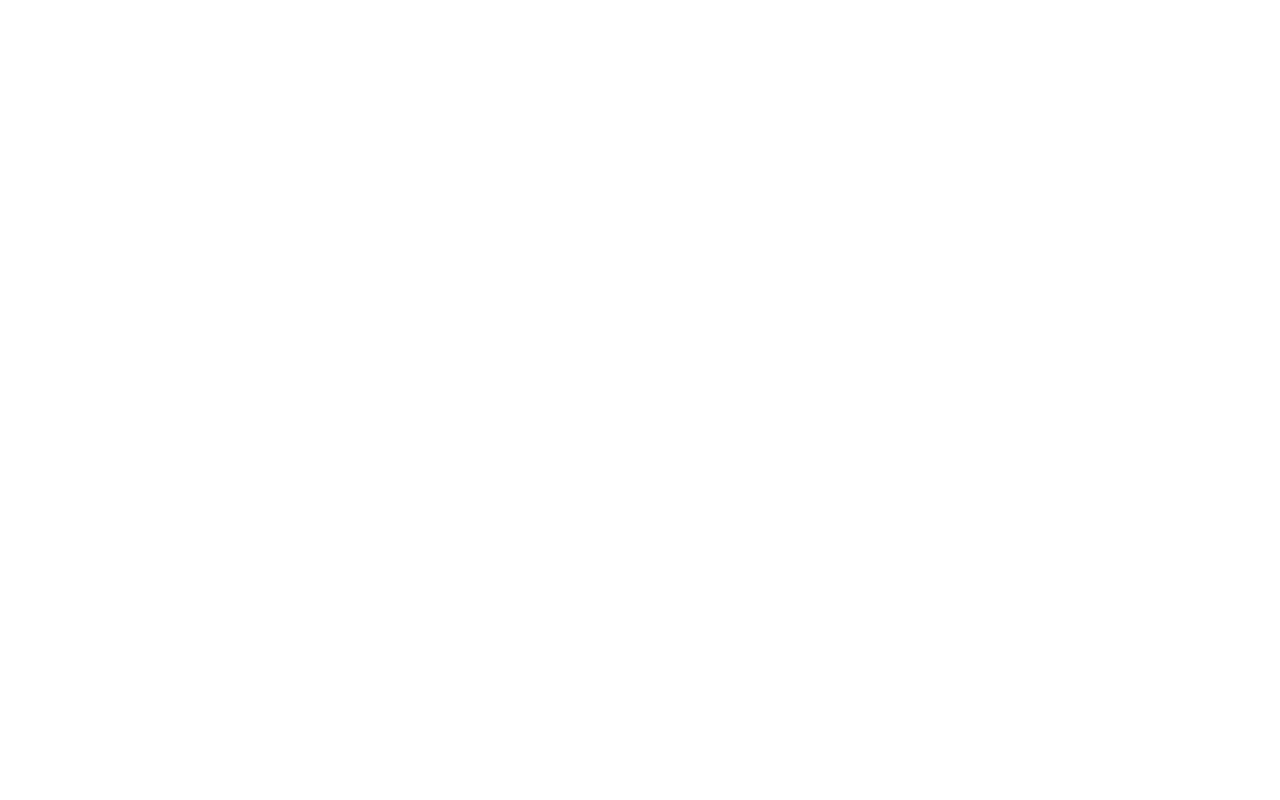
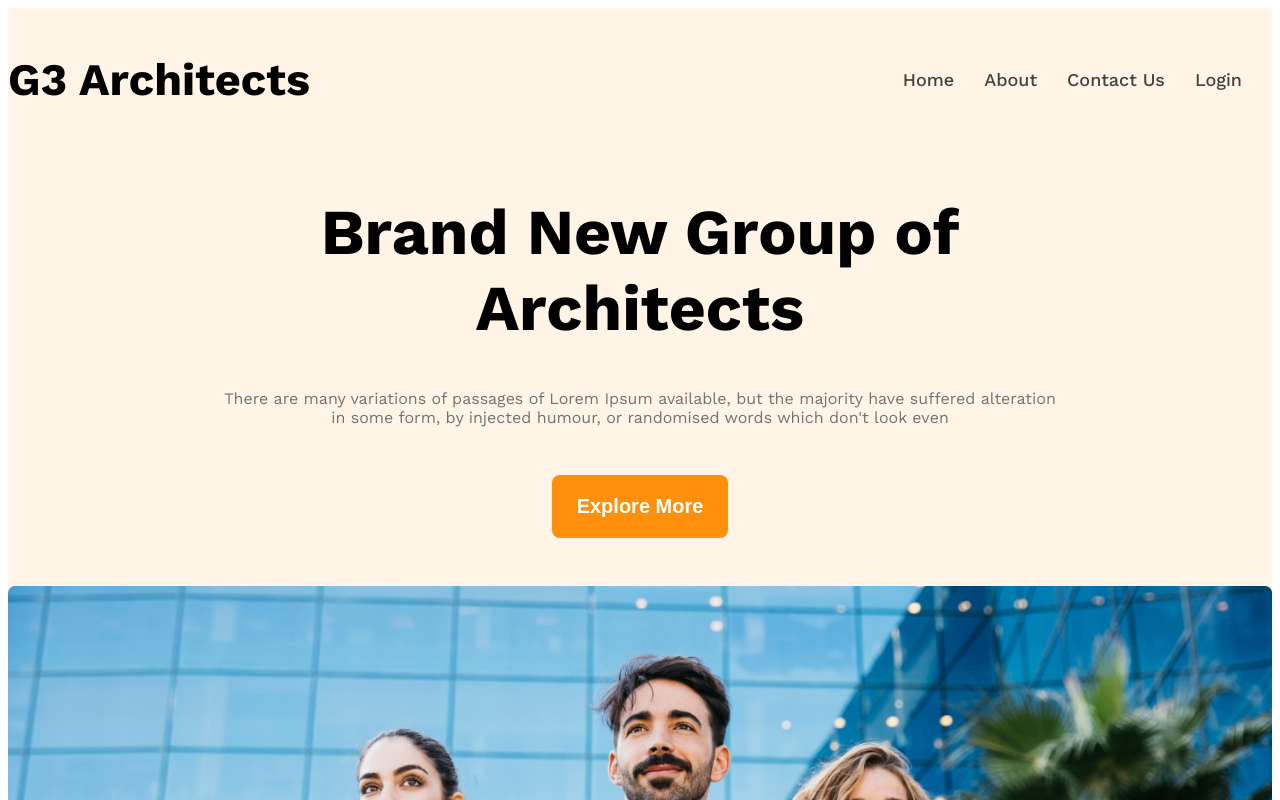
Before and after one commit to ariyanyeamin14/G3-Architects-Project, a plain HTML site: page index.html in a window 1280 px wide. Shown: the top 800 px of the page. Drawn offline with nearby package versions, Linux system fonts and the light colour scheme.

Commit message:
header section done

```diff
--- a/index.html
+++ b/index.html
@@ -7,6 +7,24 @@
     <link rel="stylesheet" href="style.css">
 </head>
 <body>
-
+    <header>
+        <nav class="navbar display-flex">
+            <h3 class="brand">G3 Architects</h3>
+            <ul class="nav-links display-flex">
+                <li class="nav-item"><a href="" class="nav-link dark-2">Home</a></li>
+                <li class="nav-item"><a href="" class="nav-link dark-2">About</a></li>
+                <li class="nav-item"><a href="" class="nav-link dark-2">Contact Us</a></li>
+                <li class="nav-item"><a href="" class="nav-link dark-2">Login</a></li>
+            </ul>
+        </nav>
+        <div class="banner">
+            <div class="banner-content">
+                <h1 class="banner-title">Brand New Group of Architects </h1>
+                <p class="banner-description dark-3">There are many variations of passages of Lorem Ipsum available, but the majority have suffered alteration in some form, by injected humour, or randomised words which don't look even</p>
+                <button class="btn-primary">Explore More</button>
+            </div>
+            <img src="images/banner.png" alt="" class="banner-img">
+        </div>
+    </header>
 </body>
 </html>
--- a/style.css
+++ b/style.css
@@ -1 +1,76 @@
 @import url('https://fonts.googleapis.com/css2?family=Work+Sans:ital,wght@0,100..900;1,100..900&display=swap');
+
+/* Shared styles */
+body{
+    font-family: "Work Sans", sans-serif;
+}
+.display-flex{
+    display: flex;
+}
+.dark-2{
+    color: #424242;
+}
+.dark-3{
+    color: #727272;
+}
+.btn-primary{
+    font-size: 20px;
+    font-weight: 600;
+    padding: 20px 25px;
+    background-color: #FF900E;
+    border-radius: 8px;
+    border: none;
+    color: white;
+    margin-top: 2rem;
+}
+/* Shared styles */
+
+/* navbar styles */
+.navbar{
+    justify-content: space-between;
+    max-width: 1440px;
+    margin: 0 auto;
+    align-items: center;
+}
+.brand{
+    font-size: 45px;
+}
+.nav-item{
+    list-style: none;
+    margin-right: 30px;
+}
+.nav-link{
+    text-decoration: none;
+    font-weight: 500;
+    font-size: 18px;
+}
+/* header styles */
+header{
+    background-color: rgba(255, 144, 14, 0.1);
+}
+/* header styles */
+
+/* banner styles */
+.banner{
+    max-width: 1440px;
+    margin: 0 auto;
+}
+.banner-content{
+    max-width: 850px;
+    margin: 0 auto;
+    text-align: center;
+    margin-bottom: 3rem;
+}
+.banner-title{
+    font-size: 4rem;
+}
+.banner-img{
+    width: 100%;
+}
+/* banner styles */
+
+@media screen and (max-width:576px) {
+    .navbar , .nav-links{
+        flex-direction: column;
+    }
+}
```
